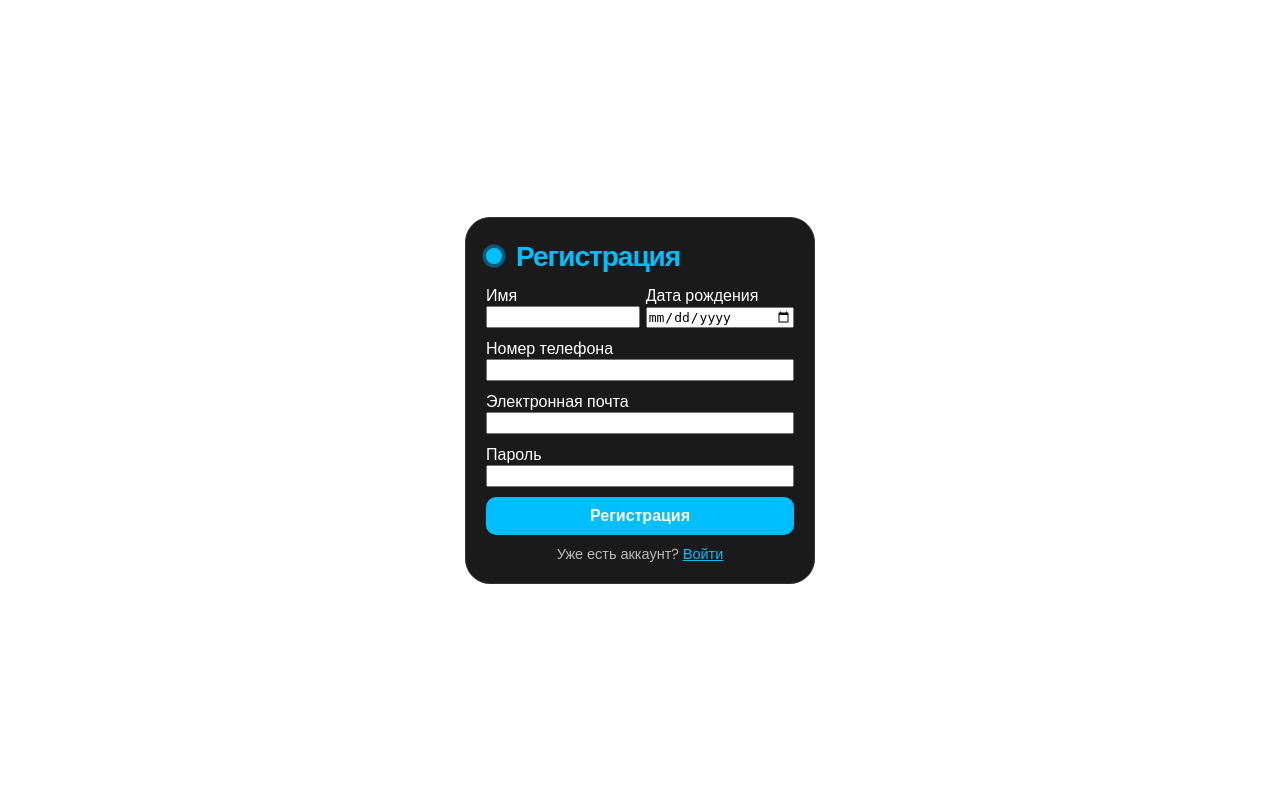
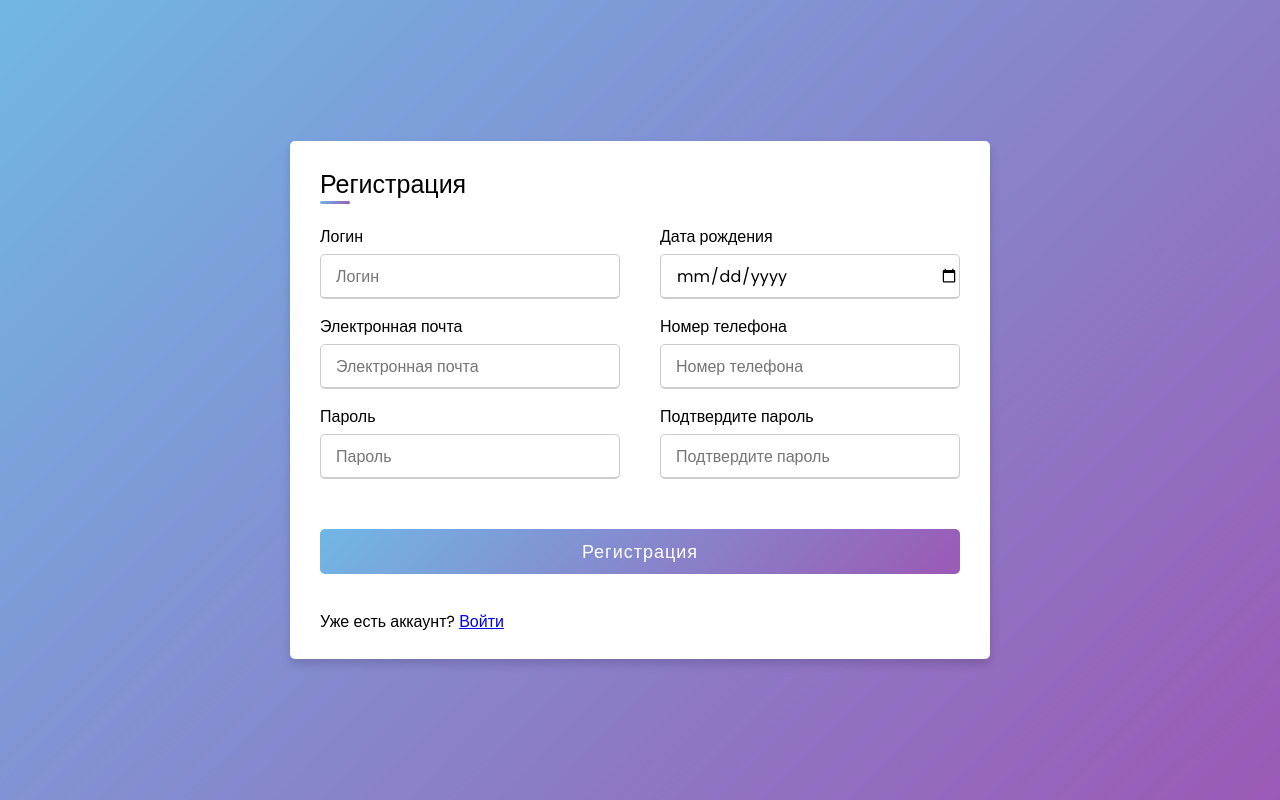
Before and after one commit to airtoour/gearmind-bot, a Flask app: page /signup/ in a window 1280 px wide. Run offline with Flask 3, Linux system fonts and the light colour scheme; parts of the project's set-up code (start-up, migrations or seed data) failed here and were passed over; some libraries are stand-ins or nearby versions.

Commit message:
ваще другой мега дизайн блять))))

```diff
--- a/src/routes/login.py
+++ b/src/routes/login.py
@@ -2,7 +2,7 @@ from flask import Blueprint, render_template, redirect, url_for
 from flask_login import login_user, LoginManager
 
 from src.models.forms.forms import LoginForm
-from src.models.models.models import Users
+from src.models.models import Users
 from src.db.config import app
 
 login_bp = Blueprint('login', __name__, template_folder='templates')
--- a/src/routes/signup.py
+++ b/src/routes/signup.py
@@ -1,8 +1,7 @@
 from flask import Blueprint, render_template, redirect, url_for, request
 from flask_login import login_user, LoginManager
 
-from src.models.forms.forms import SignUpForm
-from src.models.models.models import Users
+from src.models.models import Users
 from src.db.config import app
 
 signup_bp = Blueprint('signup', __name__, template_folder='templates/auth', static_folder='static')
@@ -26,6 +25,7 @@ def signup():
         phone = request.form.get('phone')
         email = request.form.get('email')
         password = request.form.get('password')
+        confirm_password = request.form.get('confirm_password')
 
         is_user = Users.get_current(phone)
 
@@ -34,14 +34,17 @@ def signup():
                 message = 'Пользователь уже существует, попробуйте снова!'
                 return render_template('signup.html', message=message)
             else:
-                new_user = Users.create(
-                    first_name=name,
-                    birthday=bday,
-                    phone_number=phone,
-                    user_email=email,
-                    user_password=password
-                )
-                login_user(new_user)
+                if password == confirm_password:
+                    new_user = Users.create(
+                        first_name=name,
+                        birthday=bday,
+                        phone_number=phone,
+                        user_email=email,
+                        user_password=password
+                    )
+                    login_user(new_user)
+                else:
+                    message = 'Пароли не совпадают, попробуйте ещё раз!'
 
                 return redirect(url_for('main.index'))
         except Exception as e:
--- a/src/routes/static/css/signup.css
+++ b/src/routes/static/css/signup.css
@@ -1,163 +1,161 @@
-@import url('https://fonts.googleapis.com/css2?family=DM+Sans:ital,opsz,wght@0,9..40,100..1000;1,9..40,100..1000&display=swap');
-
+@import url('https://fonts.googleapis.com/css2?family=Poppins:wght@200;300;400;500;600;700&display=swap');
 * {
     margin: 0;
     padding: 0;
     box-sizing: border-box;
+    font-family: 'Poppins',sans-serif;
 }
 
 body {
-    font-family: "DM Sans", sans-serif;
-    font-size: 300;
-    color: var(--tg-theme-text-color);
-    background: var(--tg-theme-bg-color);
+    height: 100vh;
     display: flex;
     justify-content: center;
     align-items: center;
-    height: 100vh;
-    margin: 0;
+    padding: 10px;
+    background: linear-gradient(135deg, #71b7e6, #9b59b6);
 }
 
-form {
-    display: flex;
-    flex-direction: column;
-    gap: 10px;
-    max-width: 350px;
-    padding: 20px;
-    border-radius: 25px;
-    position: relative;
-    background-color: #1a1a1a;
-    color: #fff;
-    border: 1px solid #333;
+.container {
+    max-width: 700px;
+    width: 100%;
+    background-color: #fff;
+    padding: 25px 30px;
+    border-radius: 5px;
+    box-shadow: 0 5px 10px rgba(0,0,0,0.15);
 }
 
-.form label {
+.container .title {
+    font-size: 25px;
+    font-weight: 500;
     position: relative;
 }
 
-.form label .input {
-    background-color: #333;
-    color: #fff;
-    width: 100%;
-    padding: 20px 05px 05px 10px;
-    outline: 0;
-    border: 1px solid rgba(105, 105, 105, 0.397);
-    border-radius: 10px;
+.container .title::before {
+    content: "";
+    position: absolute;
+    left: 0;
+    bottom: 0;
+    height: 3px;
+    width: 30px;
+    border-radius: 5px;
+    background: linear-gradient(135deg, #71b7e6, #9b59b6);
 }
 
-.span {
-    font-weight: 400;
+.content form .user-details {
+    display: flex;
+    flex-wrap: wrap;
+    justify-content: space-between;
+    margin: 20px 0 12px 0;
 }
 
-.form label .input + span {
-    color: rgba(255, 255, 255, 0.5);
-    position: absolute;
-    left: 10px;
-    top: 0px;
-    font-size: 0.9em;
-    cursor: text;
-    transition: 0.3s ease;
+form .user-details .input-box {
+    margin-bottom: 15px;
+    width: calc(100% / 2 - 20px);
 }
 
-.form label .input:placeholder-shown + span {
-    top: 12.5px;
-    font-size: 0.9em;
+form .input-box span.details {
+    display: block;
+    font-weight: 500;
+    margin-bottom: 5px;
 }
 
-.form label .input:focus + span,
-.form label .input:valid + span {
-    color: #00bfff;
-    top: 0px;
-    font-size: 0.7em;
-    font-weight: 600;
+.user-details .input-box input {
+    height: 45px;
+    width: 100%;
+    outline: none;
+    font-size: 16px;
+    border-radius: 5px;
+    padding-left: 15px;
+    border: 1px solid #ccc;
+    border-bottom-width: 2px;
+    transition: all 0.3s ease;
 }
 
-.title {
-    font-size: 28px;
-    font-weight: 600;
-    letter-spacing: -1px;
-    position: relative;
+.user-details .input-box input:focus,
+.user-details .input-box input:valid {
+    border-color: #9b59b6;
+}
+
+form .gender-details .gender-title {
+    font-size: 20px;
+    font-weight: 500;
+}
+
+form .category {
+    display: flex;
+    width: 80%;
+    margin: 14px 0 ;
+    justify-content: space-between;
+ }
+
+form .category label {
     display: flex;
     align-items: center;
-    padding-left: 30px;
-    color: #00bfff;
+    cursor: pointer;
 }
 
-.title::before {
+form .category label .dot {
+    height: 18px;
     width: 18px;
-    height: 18px;
+    border-radius: 50%;
+    margin-right: 10px;
+    background: #d9d9d9;
+    border: 5px solid transparent;
+    transition: all 0.3s ease;
 }
 
-.title::after {
-    width: 18px;
-    height: 18px;
-    animation: pulse 1s linear infinite;
+#dot-1:checked ~ .category label .one,
+#dot-2:checked ~ .category label .two,
+#dot-3:checked ~ .category label .three {
+    background: #9b59b6;
+    border-color: #d9d9d9;
 }
 
-.title::before,
-.title::after {
-    position: absolute;
-    content: "";
-    height: 16px;
-    width: 16px;
-    border-radius: 50%;
-    left: 0px;
-    background-color: #00bfff;
+form .button {
+    height: 45px;
+    margin: 35px 0
 }
 
-.message,
-.signin {
-  font-size: 14.5px;
-  color: rgba(255, 255, 255, 0.7);
+form .button input {
+    height: 100%;
+    width: 100%;
+    border-radius: 5px;
+    border: none;
+    color: #fff;
+    font-size: 18px;
+    font-weight: 500;
+    letter-spacing: 1px;
+    cursor: pointer;
+    transition: all 0.3s ease;
+    background: linear-gradient(135deg, #71b7e6, #9b59b6);
 }
 
-.signin {
-  text-align: center;
+form .button input:hover {
+    background: linear-gradient(-135deg, #71b7e6, #9b59b6);
 }
 
-.signin a:hover {
-  text-decoration: underline royalblue;
+@media(max-width: 584px) {
+    .container{
+        max-width: 100%;
+    }
+    form .user-details .input-box{
+        margin-bottom: 15px;
+        width: 100%;
+    }
+    form .category{
+        width: 100%;
+    }
+    .content form .user-details{
+        max-height: 300px;
+        overflow-y: scroll;
+    }
+    .user-details::-webkit-scrollbar{
+        width: 5px;
+    }
 }
 
-.signin a {
-  color: #00bfff;
-}
-
-.flex {
-    display: flex;
-    width: 100%;
-    gap: 6px;
-}
-
-.input {
-    font-size: medium;
-    width: 100%;
-  }
-
-.submit {
-    border: none;
-    outline: none;
-    padding: 10px;
-    border-radius: 10px;
-    color: #fff;
-    font-size: 16px;
-    font-weight: 700;
-    transform: .3s ease;
-    background-color: #00bfff;
-}
-
-.submit:hover {
-    background-color: #00bfff96;
-}
-
-@keyframes pulse {
-    from {
-        transform: scale(0.9);
-        opacity: 1;
-    }
-
-    to {
-        transform: scale(1.8);
-        opacity: 0;
+@media(max-width: 459px) {
+    .container .content .category{
+        flex-direction: column;
     }
 }
--- a/src/routes/templates/auth/signup.html
+++ b/src/routes/templates/auth/signup.html
@@ -9,50 +9,44 @@
     </head>
 
     <body>
-        <div class="signUpForm">
-            <p>{{ message }}</p>
+        <div class="container">
+            <div class="title">Регистрация</div>
+            <div class="content">
+                <form action="{{ url_for('signup.signup') }}" method="post">
+                    <div class="user-details">
+                        <div class="input-box">
+                            <span class="details">Логин</span>
+                            <input type="text" name="name" placeholder="Логин" required>
+                        </div>
+                            <div class="input-box">
+                            <span class="details">Дата рождения</span>
+                        <input type="date" name="bday" placeholder="" required>
+                        </div>
+                            <div class="input-box">
+                            <span class="details">Электронная почта</span>
+                        <input type="text" name="email" placeholder="Электронная почта" required>
+                        </div>
+                            <div class="input-box">
+                            <span class="details">Номер телефона</span>
+                        <input type="tel" name="phone" placeholder="Номер телефона" required>
+                        </div>
+                            <div class="input-box">
+                            <span class="details">Пароль</span>
+                        <input type="password" name="password" placeholder="Пароль" required>
+                        </div>
+                            <div class="input-box">
+                            <span class="details">Подтвердите пароль</span>
+                        <input type="text" name="confirm_password" placeholder="Подтвердите пароль" required>
+                        </div>
+                    </div>
 
-            <div class="topLine">
+                    <div class="button">
+                        <input type="submit" value="Регистрация">
+                    </div>
 
-            </div>
-
-            <form action="{{ url_for('signup.signup') }}" method="post">
-                <p class="title">Регистрация</p>
-
-                <div class="flex">
-                    <label>
-                        <span>Имя</span>
-                        <input class="input" type="name" name="name" placeholder="" required="">
-                    </label>
-
-                    <label>
-                        <span>Дата рождения</span>
-                        <input class="input" type="date" name="bday" placeholder="" required="">
-                    </label>
-                </div>
-
-                <label>
-                    <span>Номер телефона</span>
-                    <input class="input" type="text" name="phone" placeholder="" required="">
-                </label>
-
-                <label>
-                    <span>Электронная почта</span>
-                    <input class="input" type="email" name="email" placeholder="" required="">
-                </label>
-
-                <label>
-                    <span>Пароль</span>
-                    <input class="input" type="password" name="password" placeholder="" required="">
-                </label>
-
-                <button class="submit">Регистрация</button>
-
-                <p class="signin">Уже есть аккаунт?
-                    <a href="{{ url_for('login.login') }}">Войти</a>
-                </p>
-            </form>
+                    <p>Уже есть аккаунт? <a href="{{ url_for('login.login') }}">Войти</a></p>
+                </form>
+          </div>
         </div>
-
-    </body>
+      </body>
 </html>
--- a/src/telegram/handlers/support.py
+++ b/src/telegram/handlers/support.py
@@ -1,9 +1,7 @@
 from aiogram.types import Message
 from aiogram.fsm.context import FSMContext
 
-
-from src.telegram.states import UserStates
-from src.models.models.models import Users
+from src.models.models import Users
 from src.exceptions import server_exceptions
 
 
--- a/src/telegram/utils/commands/start.py
+++ b/src/telegram/utils/commands/start.py
@@ -3,7 +3,7 @@ from aiogram.fsm.context import FSMContext
 from aiogram.exceptions import TelegramAPIError, AiogramError
 
 from src.telegram.states import UserStates
-from src.models.models.models import Users
+from src.models.models import Users
 from src.exceptions import server_exceptions
 from src.telegram.keyboards.inline.inline import signup_tap_link
 from src.db.config import app
```
Also changed, not shown: src/models.py (deleted, +0 -138 lines), src/models/forms/forms.py (deleted, +0 -21 lines), src/models/forms/__init__.py (deleted), src/models/models.py (renamed from src/models/models/models.py), src/models/models/__init__.py (deleted).
